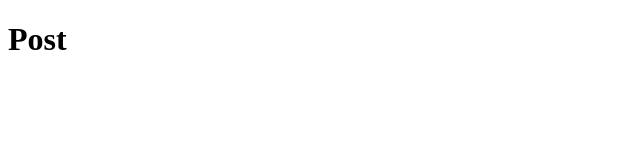
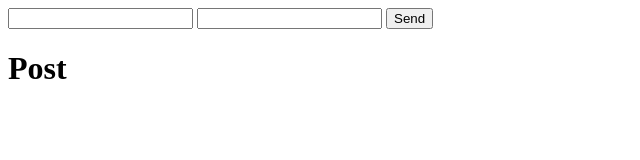
Before and after one commit to martyanovaa/post, a plain HTML site: page index.html in a window 1280 px wide. Shown: the whole page, without its empty margins (0-640 px from the left). Drawn offline with Linux system fonts and the light colour scheme.

Commit message:
make for for mail

```diff
--- a/index.html
+++ b/index.html
@@ -4,6 +4,12 @@
 	<title>Post</title>
 </head>
 <body>
+	<form action="https://formspree.io/amartyanova98@gmail.com"
+      method="POST">
+    <input type="text" name="name">
+    <input type="email" name="_replyto">
+    <input type="submit" value="Send">
+</form>
 	<h1>Post</h1>
 
 </body>
```
